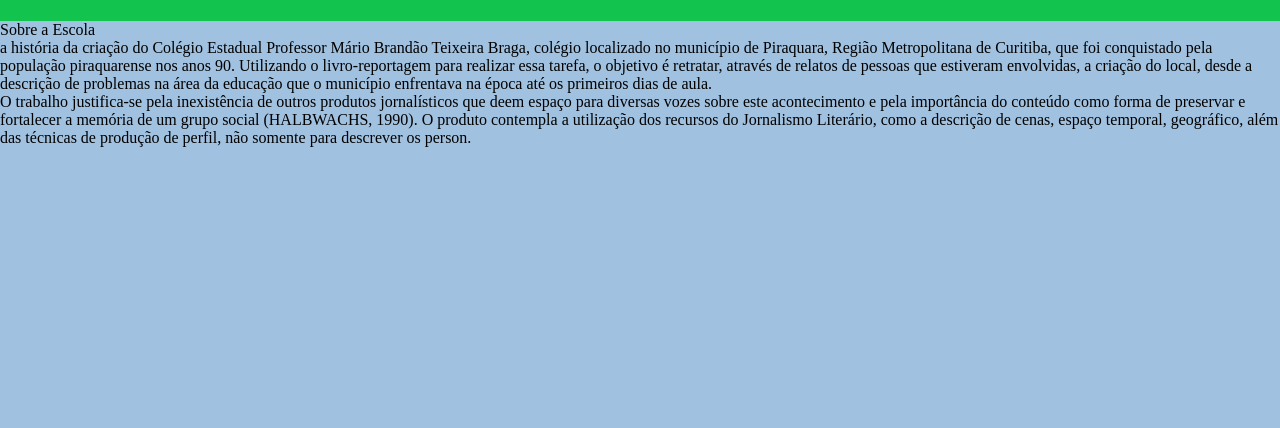
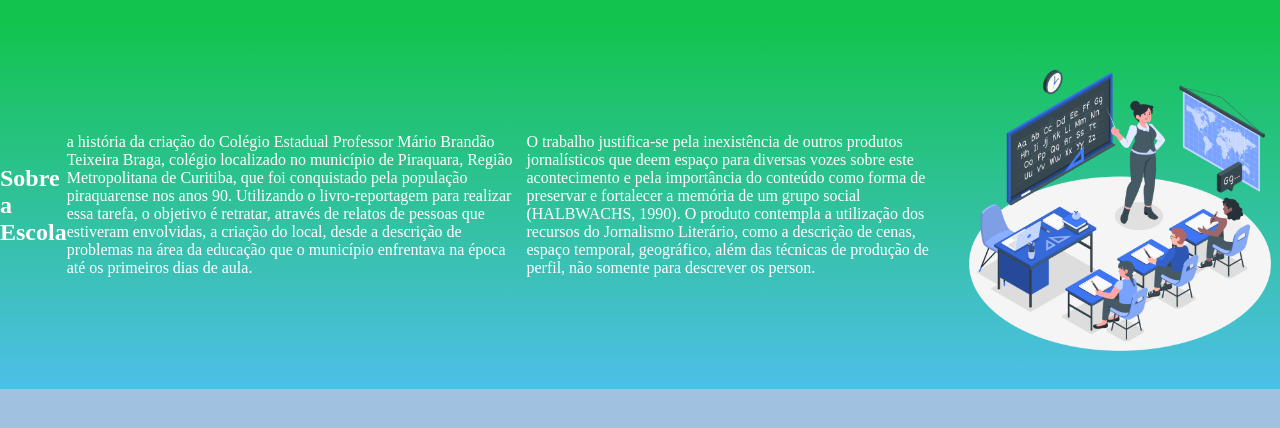
Before and after one commit to viivinii/site-turma-criativa, a plain HTML site: page index.html in a window 1280 px wide. Shown: the part 64-492 px from the top of the page. Drawn offline with Linux system fonts and the light colour scheme.

Commit message:
14;37 video ultimo

```diff
--- a/index.html
+++ b/index.html
@@ -13,9 +13,12 @@
         <img class="cabeçalho-imagem" src="/home/escola/Downloads/daivid.jpg" alt="História do colegio Mario Brandão Teixeira Braga">
     </header>
     <section class="escola"
-        <h2 class="escola-titulo">Sobre a Escola</h2>
+        <div class="escola-div-conteudo">
+            <h2 class="escola-titulo">Sobre a Escola</h2>
         <P class="escola-texto-um">a história da criação do Colégio Estadual Professor Mário Brandão Teixeira Braga, colégio localizado no município de Piraquara, Região Metropolitana de Curitiba, que foi conquistado pela população piraquarense nos anos 90. Utilizando o livro-reportagem para realizar essa tarefa, o objetivo é retratar, através de relatos de pessoas que estiveram envolvidas, a criação do local, desde a descrição de problemas na área da educação que o município enfrentava na época até os primeiros dias de aula.</P>
         <P class="escola-texto-dois">O trabalho justifica-se pela inexistência de outros produtos jornalísticos que deem espaço para diversas vozes sobre este acontecimento e pela importância do conteúdo como forma de preservar e fortalecer a memória de um grupo social (HALBWACHS, 1990). O produto contempla a utilização dos recursos do Jornalismo Literário, como a descrição de cenas, espaço temporal, geográfico, além das técnicas de produção de perfil, não somente para descrever os person.</P>
+        </div>
+        <img class="escola-imagem" src="professor.png" alt="Professor no quadro">
     </section>
 </body>
 </html>
--- a/style.css
+++ b/style.css
@@ -21,3 +21,20 @@ body{
     margin: 0 16px;
     font-size: 24px;
 }
+
+.escola-imagem{
+    width: 25%;
+}
+
+.escola{
+    background-image: linear-gradient(rgb(18, 196, 77), #4EBFE9);
+    color: white;
+    display: flex;
+    justify-content: center;
+    align-items: center;
+    padding: 24px 0;
+}
+
+.escola-div-conteudo{
+    width: 35%;
+}
```
Also changed, not shown: professor.png (added).
